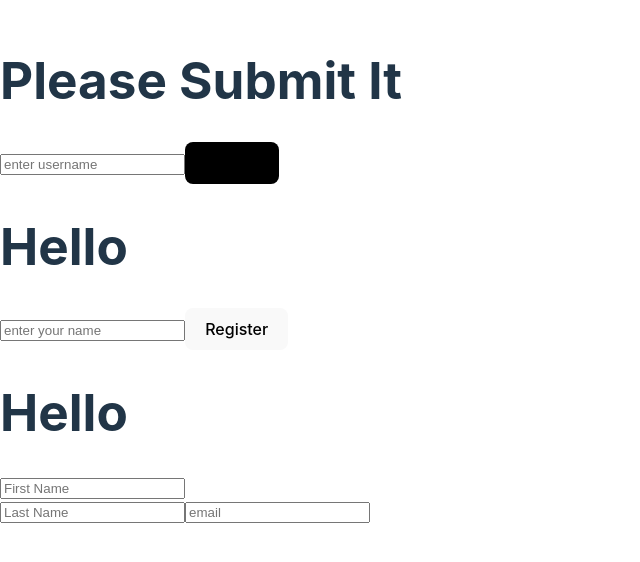
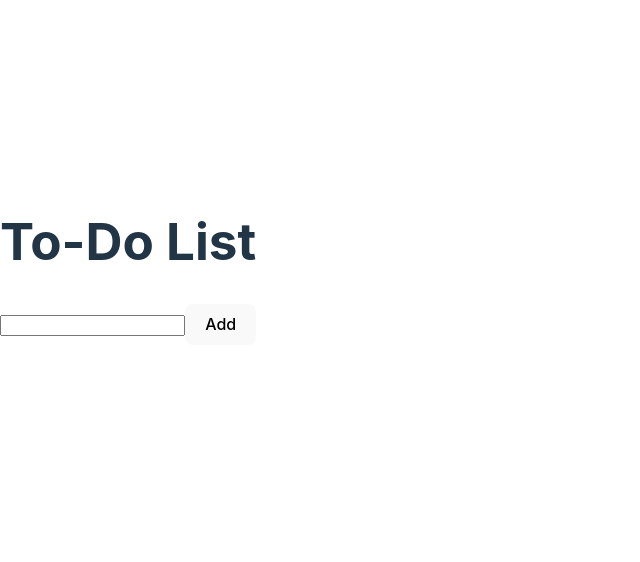
Before and after one commit to IndiMerz/IndiMerz, a React (Vite) app in the folder React/events/: page / in a window 1280 px wide. Shown: the part 130-692 px from the top of the page, without its empty margins (0-640 px from the left). Built offline with nearby package versions, Linux system fonts and the light colour scheme.

Commit message:
todolist app functionality

```diff
--- a/React/events/src/App.jsx
+++ b/React/events/src/App.jsx
@@ -1,14 +1,17 @@
 import { Event } from "./components/event"
 import { Forms } from "./components/Forms"
 import { ComplexState } from "./components/ComplexState"
+import { ToDoList } from "./components/ToDoList"
 
 function App() {
 
   return (
     <div>
-          <Event />
+          {/* <Event />
           <Forms />
-          <ComplexState />
+          <ComplexState /> */}
+
+          <ToDoList />
     </div>
   )
 }
--- /dev/null
+++ b/React/events/src/components/ToDoList.jsx
@@ -0,0 +1,41 @@
+import React, { useState } from 'react';
+
+export const ToDoList = () => {
+	const [inputText, setinputText] = useState('');
+	const [items, setItems] = useState([]);
+
+    const handleChange = (e) => {
+        setinputText(e.target.value)
+    }
+
+    const addItem = () => {
+        setItems((prevVal) => {
+            return [
+                ...prevVal,
+                inputText
+            ]
+        });
+        setinputText('')
+    }
+
+	return (
+		<div className='container'>
+			<div className='heading'>
+				<h1>To-Do List</h1>
+			</div>
+			<div className='form'>
+				<input onChange={handleChange} type='text' value={inputText}/>
+				<button onClick={addItem}>
+					<span>Add</span>
+				</button>
+			</div>
+			<div>
+				<ul>
+					{
+                        items.map(item => <li>{item}</li>)
+                    }
+				</ul>
+			</div>
+		</div>
+	);
+};
```
